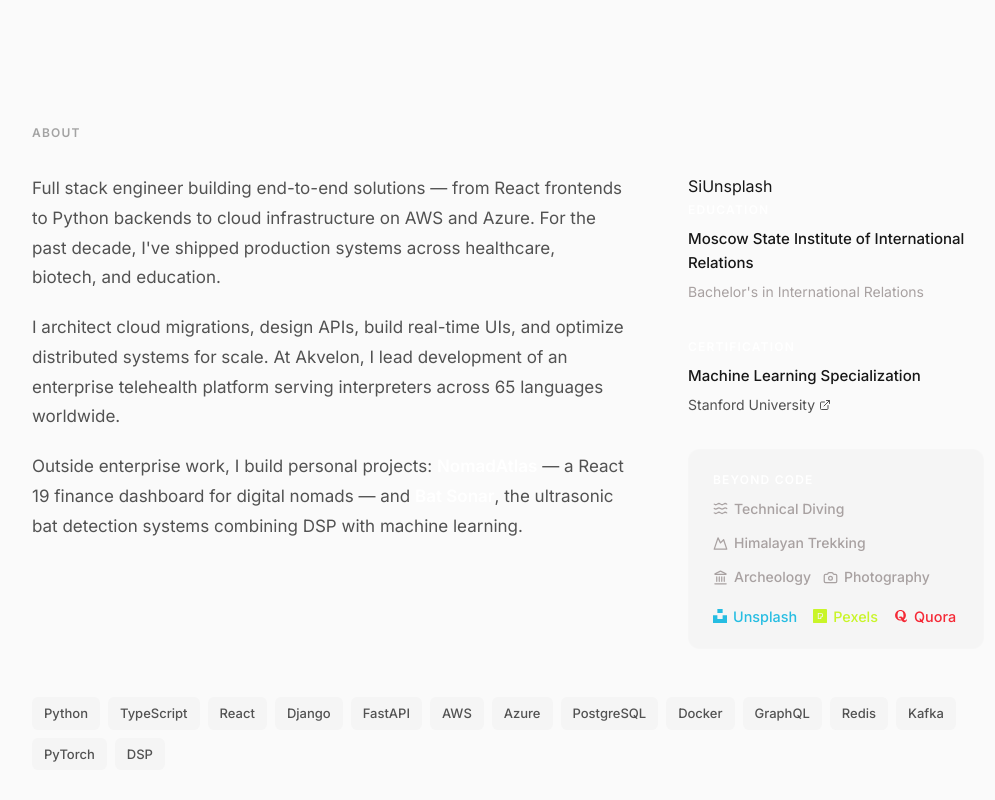
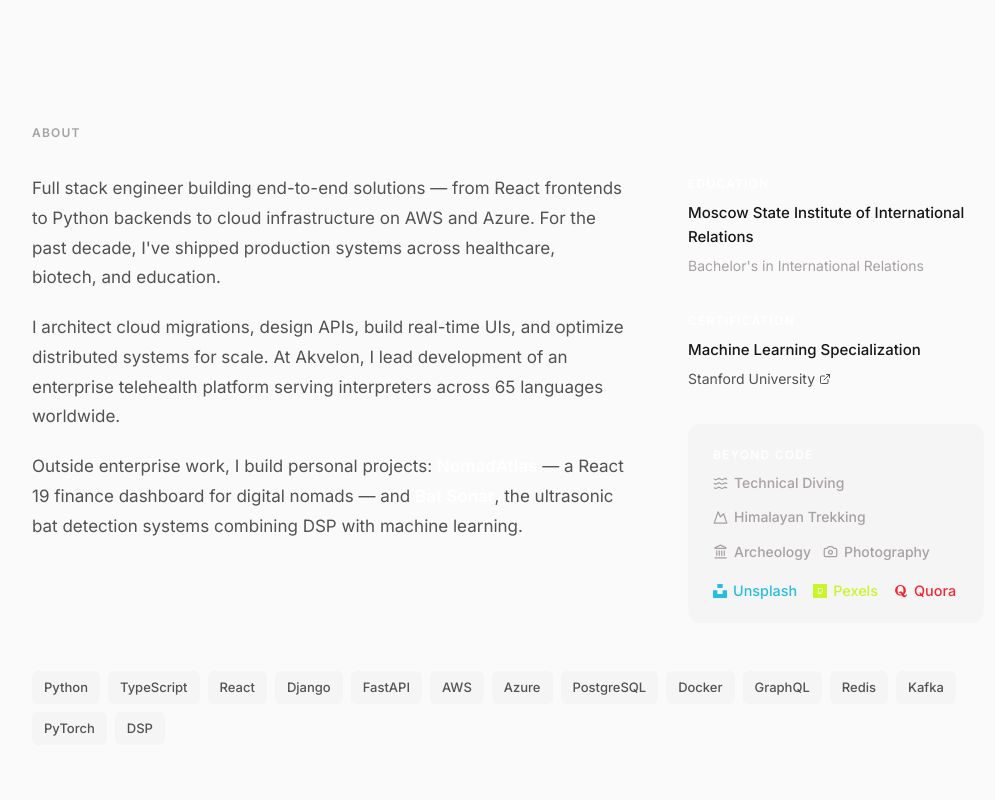
Before and after one commit to Ian-Gabaraev/IanGabaraevPro, a React (Vite) app: page / in a window 1280 px wide. Shown: the part 797-1597 px from the top of the page, without its empty margins (132-1127 px from the left). Built offline with nearby package versions, Linux system fonts and the light colour scheme.

Commit message:
remove tag

```diff
--- a/src/components/About.tsx
+++ b/src/components/About.tsx
@@ -42,7 +42,7 @@ const About = () => {
             </div>
 
             <div className="about-info">
-              <div className="info-block">SiUnsplash
+              <div className="info-block">
                 <h3>Education</h3>
                 <p>Moscow State Institute of International Relations</p>
                 <span>Bachelor's in International Relations</span>
```
